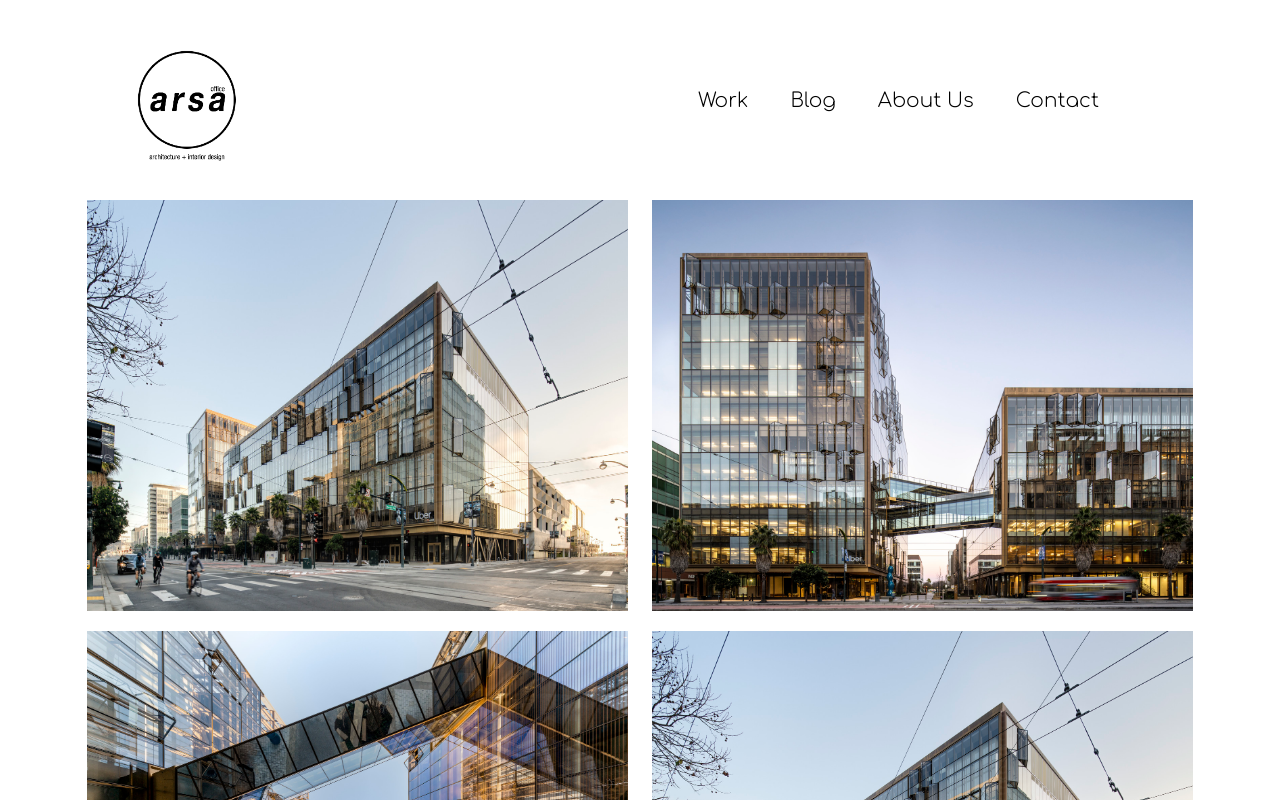
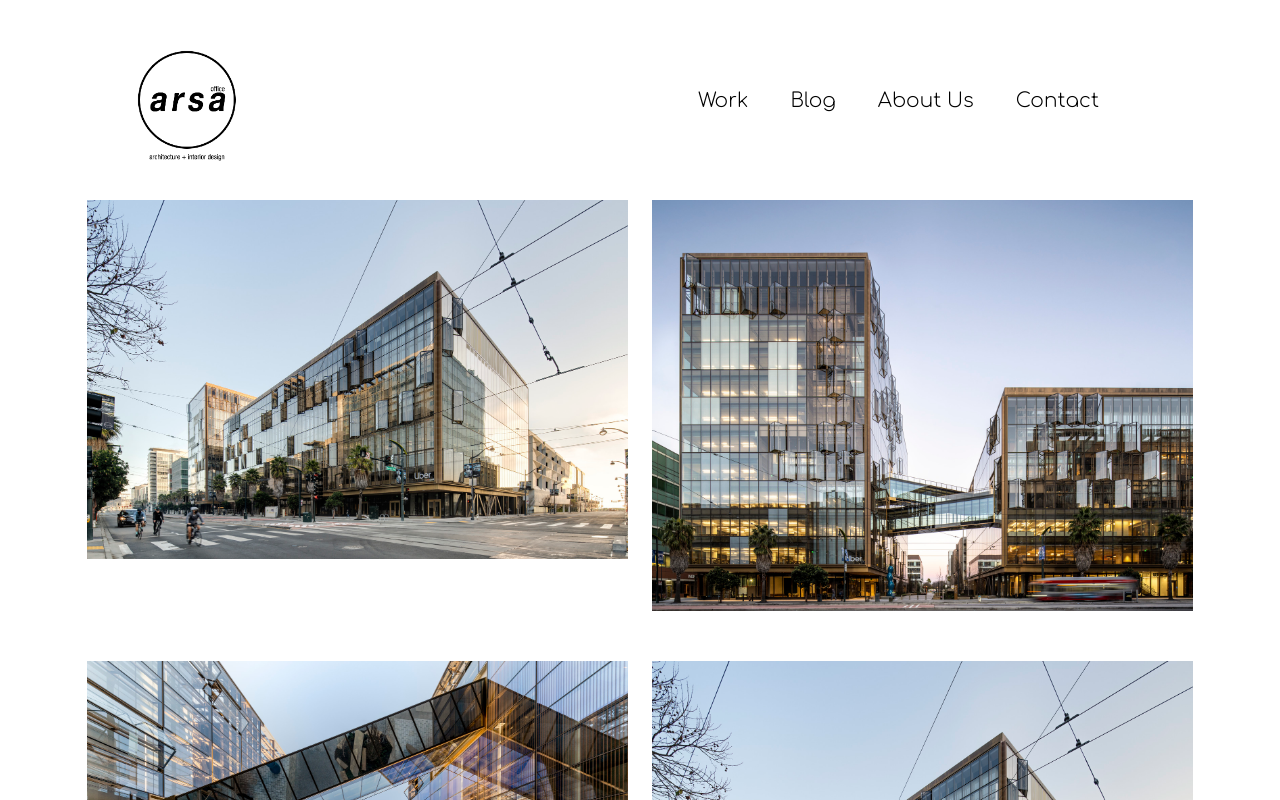
Before and after one commit to nikhilm19/arsa, a React (Create React App) app: page /Work in a window 1280 px wide. Shown: the top 800 px of the page. Built offline with nearby package versions, Linux system fonts and the light colour scheme; a web font is replaced by a local one.

Commit message:
Fix mobile work layout

```diff
--- a/src/App.css
+++ b/src/App.css
@@ -248,6 +248,7 @@ span.green-dash {
 .work-project{
 	position: relative;
 	margin-bottom: 50px;
+	flex-direction: column;
 }
 img.project-img {
 	max-width:100%;
@@ -405,7 +406,8 @@ img.project-img {
 
 	.work-project{
 		position: relative;
-		margin-bottom: 20px;
+
+		/* padding: 10px !important; */
 	}
 	img.project-img {
 		max-width:100%;
```
